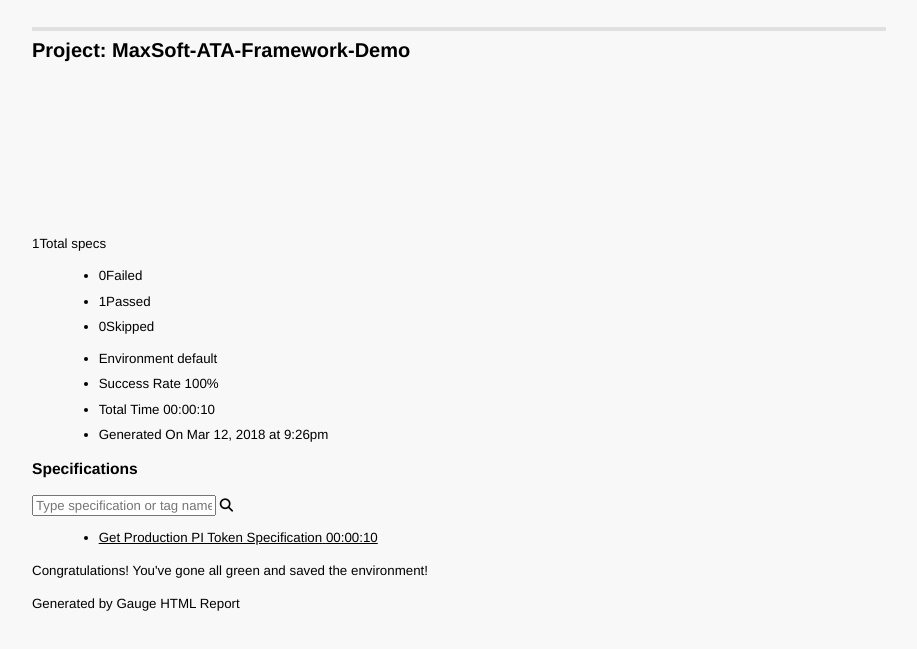
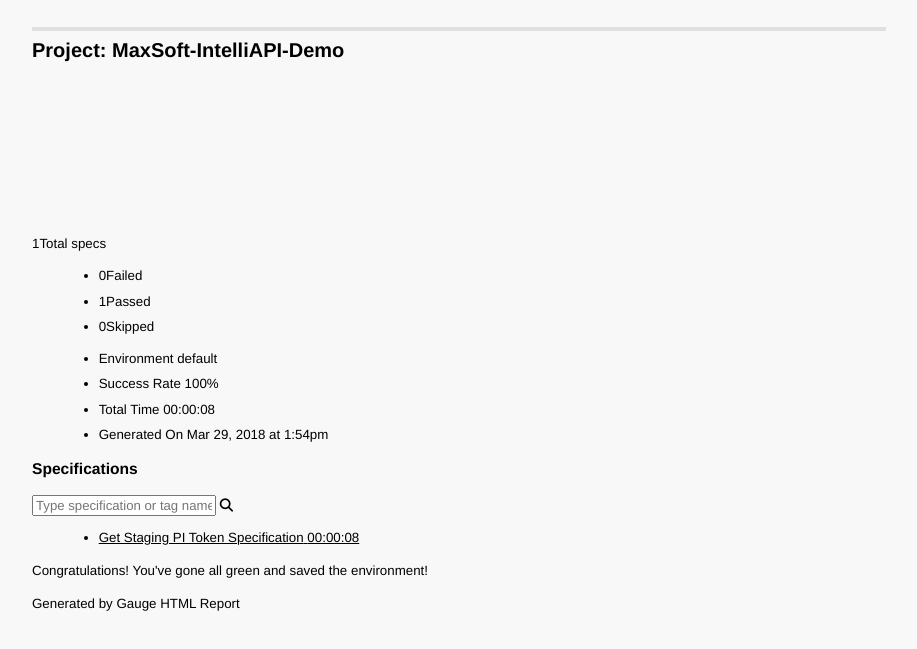
Before and after one commit to osandadeshan/maxsoft-intelliapi-demo, a plain HTML site: page reports/html-report/index.html in a window 1280 px wide. Shown: the part 31-680 px from the top of the page, without its empty margins (181-1098 px from the left). Drawn offline with nearby package versions, Linux system fonts and the light colour scheme; files that its build step writes are made by us from their sources.

Commit message:
Renamed to IntelliAPI

```diff
--- a/reports/html-report/index.html
+++ b/reports/html-report/index.html
@@ -19,7 +19,7 @@
         <div class="logo">
           <a href=""><img src="images/logo.png" alt="Report logo"></a>
         </div>
-        <h2 class="project">Project: MaxSoft-ATA-Framework-Demo</h2>
+        <h2 class="project">Project: MaxSoft-IntelliAPI-Demo</h2>
       </div>
     </div>
   </header>
@@ -61,11 +61,11 @@
         </li>
         <li>
           <label>Total Time </label>
-          <span>00:00:10</span>
+          <span>00:00:08</span>
         </li>
         <li>
           <label>Generated On </label>
-          <span>Mar 12, 2018 at 9:26pm</span>
+          <span>Mar 29, 2018 at 1:54pm</span>
         </li>
       </ul>
 
@@ -87,12 +87,12 @@
       <div id="listOfSpecifications">
         <ul id="scenarios" class="spec-list">
 
-          <a href="specs\Access Token\Get Production PI Token.html">
+          <a href="specs\Access Token\Get Staging PI Token.html">
 
               <li class='passed spec-name'>
 
-              <span id="scenarioName" class="scenarioname">Get Production PI Token Specification</span>
-              <span id="time" class="time">00:00:10</span>
+              <span id="scenarioName" class="scenarioname">Get Staging PI Token Specification</span>
+              <span id="time" class="time">00:00:08</span>
             </li>
           </a>
 
--- a/reports/html-report/js/search_index.js
+++ b/reports/html-report/js/search_index.js
@@ -1 +1 @@
-var index = {"Tags":{"get_pi_token":["specs\\Access Token\\Get Production PI Token.html"],"production":["specs\\Access Token\\Get Production PI Token.html"]},"Specs":{"Get Production PI Token Specification":["specs\\Access Token\\Get Production PI Token.html"]}};
+var index = {"Tags":{"get_pi_token":["specs\\Access Token\\Get Staging PI Token.html"],"staging":["specs\\Access Token\\Get Staging PI Token.html"]},"Specs":{"Get Staging PI Token Specification":["specs\\Access Token\\Get Staging PI Token.html"]}};
```
Also changed, not shown: pom.xml (+5 -5 lines), resources/access_tokens/access_token_to_be_used_for_testing.txt, 2 other files.
